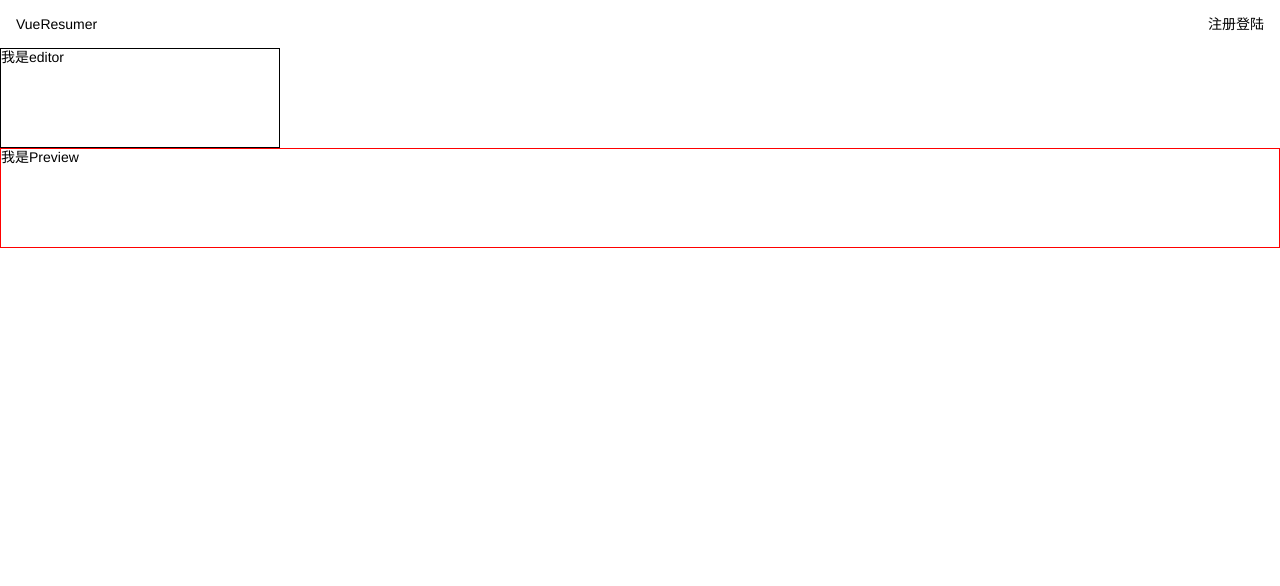
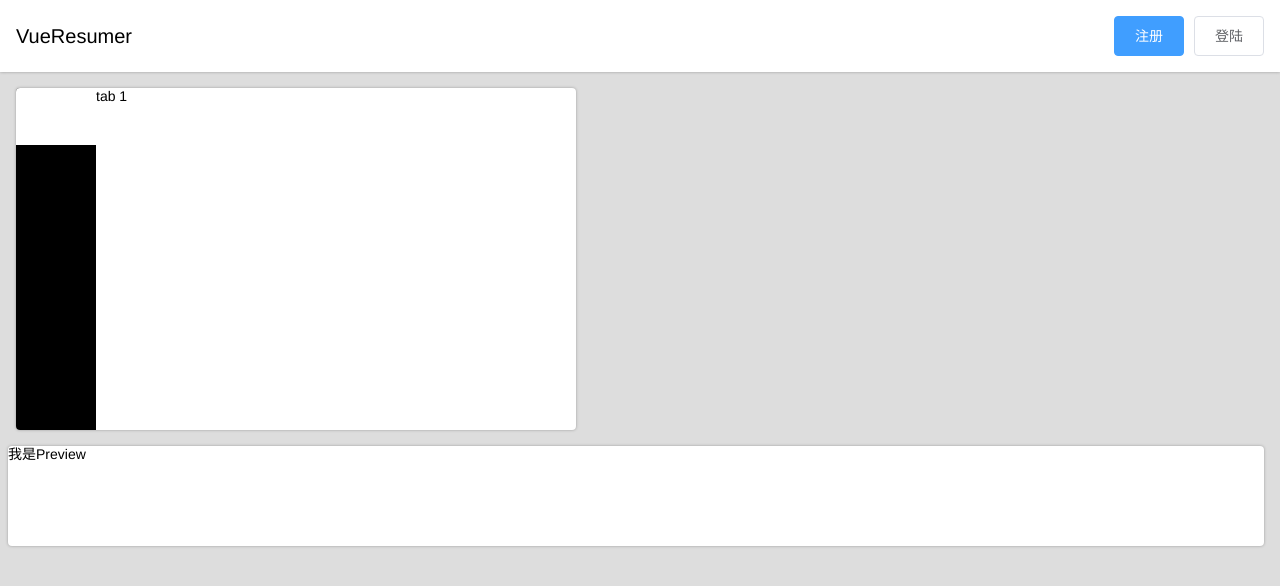
Before and after one commit to williantian/vue-resumer-1, a Vue app: page / in a window 1280 px wide. Shown: the top 586 px of the page. Built offline with nearby package versions, Linux system fonts and the light colour scheme.

Commit message:
实现tab切换

```diff
--- a/index.html
+++ b/index.html
@@ -4,10 +4,12 @@
     <meta charset="utf-8">
     <meta name="viewport" content="width=device-width,initial-scale=1.0">
     <title>vue-resumer-1</title>
+    <script src="//at.alicdn.com/t/font_879698_1sdetblu9sb.js"></script>
   </head>
   <body>
     <div id="app">
     </div>
     <!-- built files will be auto injected -->
+
   </body>
 </html>
--- a/src/App.vue
+++ b/src/App.vue
@@ -30,15 +30,35 @@ export default {
   flex-direction: column;
 }
 .topbar{
+  position: relative;
+  z-index: 1;
+  box-shadow: 0 0 3px rgb(0, 0, 0, 0.3);
 }
 main{
   display: flex;
   flex: 1;
+  background: #ddd;
 }
 main .editor{
-  width: 20em;
+  width: 40em;
+  margin: 16px 8px 16px 16px;
+  background: white;
+  box-shadow: 0 0 3px rgb(0, 0, 0, 0.3);
+  border-radius: 4px;
+  overflow: hidden;
 }
 main .preview{
   flex: 1;
+  margin: 16px 16px 16px 8px;
+  background: white;
+  box-shadow: 0 0 3px rgb(0, 0, 0, 0.3);
+  border-radius: 4px;
+  overflow: hidden;
+}
+.icon {
+  width: 1em; height: 1em;
+  vertical-align: -0.15em;
+  fill: currentColor;
+  overflow: hidden;
 }
 </style>
--- a/src/components/Editor.vue
+++ b/src/components/Editor.vue
@@ -1,10 +1,68 @@
 <template>
-   <div id="Editor">我是editor</div>
+   <div id="editor">
+    <nav>
+      <ol>
+        <li
+        v-for="i in [0,1,2,3,4,5]"
+        v-bind:class="{active: currentTab === i}"
+        v-on:click="currentTab = i">
+          <svg class="icon">
+            <use v-bind:xlink:href="`#icon-${icons[i]}`"></use>
+          </svg>
+        </li>
+      </ol>
+    </nav>
+    <ol class="panes">
+      <li v-bind:class="{active: currentTab === 0}">tab 1</li>
+      <li v-bind:class="{active: currentTab === 1}">tab 2</li>
+      <li v-bind:class="{active: currentTab === 2}">tab 3</li>
+      <li v-bind:class="{active: currentTab === 3}">tab 4</li>
+      <li v-bind:class="{active: currentTab === 4}">tab 5</li>
+      <li v-bind:class="{active: currentTab === 5}">tab 6</li>
+    </ol>
+   </div>
 </template>
 
+<script>
+   export default{
+       data(){
+           return {
+               currentTab: 0,
+               icons: ['sfz','gongzuo1','dushu','xiangmu1','jiangbei','phone']
+           }
+       }
+   }
+
+</script>
+
 <style>
-  #Editor{
+  #editor{
       min-height: 100px;
-      border: 1px solid black;
+      display: flex;
+  }
+  #editor > nav > ol > li > .icon{
+      width: 24px;
+      height: 24px;
+      fill: white;
+  }
+  #editor > nav{
+      background: black;
+      width: 80px;
+  }
+  #editor > nav > ol > li{
+      padding: 16px 0;
+      text-align: center;
+  }
+  #editor > nav > ol > li.active{
+      background: white;
+  }
+  #editor > nav > ol > li.active > .icon{
+      fill: black;
+  }
+  #editor .panes > li{
+      display: none;
+  }
+  #editor .panes > li.active{
+      display: block;
   }
 </style>
--- a/src/components/Preview.vue
+++ b/src/components/Preview.vue
@@ -5,6 +5,5 @@
 <style>
   #Preview{
       min-height: 100px;
-      border: 1px solid red;
   }
 </style>
--- a/src/components/Topbar.vue
+++ b/src/components/Topbar.vue
@@ -4,8 +4,8 @@
       VueResumer
     </div>
     <div class="actions">
-      <button>注册</button>
-      <button>登陆</button>
+      <el-button type="primary">注册</el-button>
+      <el-button>登陆</el-button>
     </div>
    </div>
 </template>
@@ -14,6 +14,8 @@
   #Topbar{
       display: flex;
       justify-content: space-between;
+      align-items: center;
       padding: 16px;
+      font-size:20px;
   }
 </style>
--- a/src/main.js
+++ b/src/main.js
@@ -4,6 +4,12 @@ import Vue from 'vue'
 import App from './App'
 import 'normalize.css'
 import './assets/reset.css'
+import ElementUI from 'element-ui';
+import 'element-ui/lib/theme-chalk/index.css';
+
+Vue.use(ElementUI);
+
+
 
 Vue.config.productionTip = false
 
```
